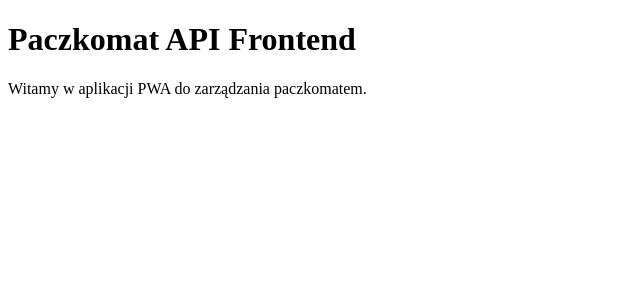
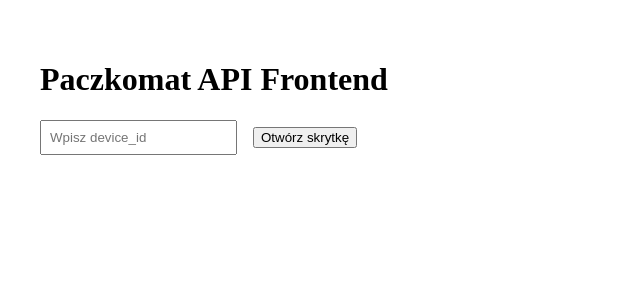
Before and after one commit to TadeuszWolfGang/paczkomat-api, a Next.js app: page / in a window 1280 px wide. Shown: the top 300 px of the page, without its empty margins (0-640 px from the left). Built offline with nearby package versions, Linux system fonts and the light colour scheme.

Commit message:
Poprawiono błędy w kodze

```diff
--- a/pages/index.tsx
+++ b/pages/index.tsx
@@ -1,8 +1,31 @@
+import { useState } from 'react';
+
 export default function Home() {
+  const [deviceId, setDeviceId] = useState('');
+  const [response, setResponse] = useState('');
+
+  const openBox = async () => {
+    const res = await fetch('/api/devices', {
+      method: 'POST',
+      headers: { 'Content-Type': 'application/json' },
+      body: JSON.stringify({ device_id: deviceId })
+    });
+    const data = await res.json();
+    setResponse(JSON.stringify(data));
+  };
+
   return (
-    <main>
+    <main style={{ padding: '2rem' }}>
       <h1>Paczkomat API Frontend</h1>
-      <p>Witamy w aplikacji PWA do zarządzania paczkomatem.</p>
+      <input
+        type="text"
+        placeholder="Wpisz device_id"
+        value={deviceId}
+        onChange={(e) => setDeviceId(e.target.value)}
+        style={{ padding: '0.5rem', marginRight: '1rem' }}
+      />
+      <button onClick={openBox}>Otwórz skrytkę</button>
+      {response && <pre style={{ marginTop: '2rem' }}>{response}</pre>}
     </main>
   );
 }
```
